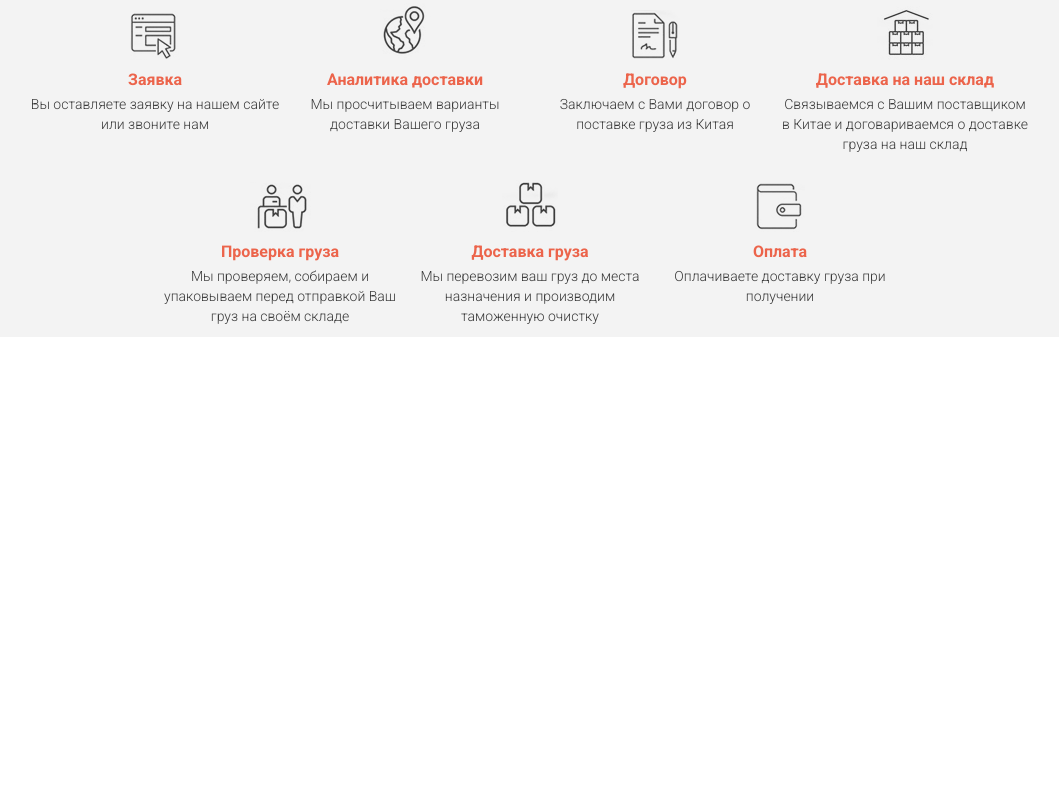
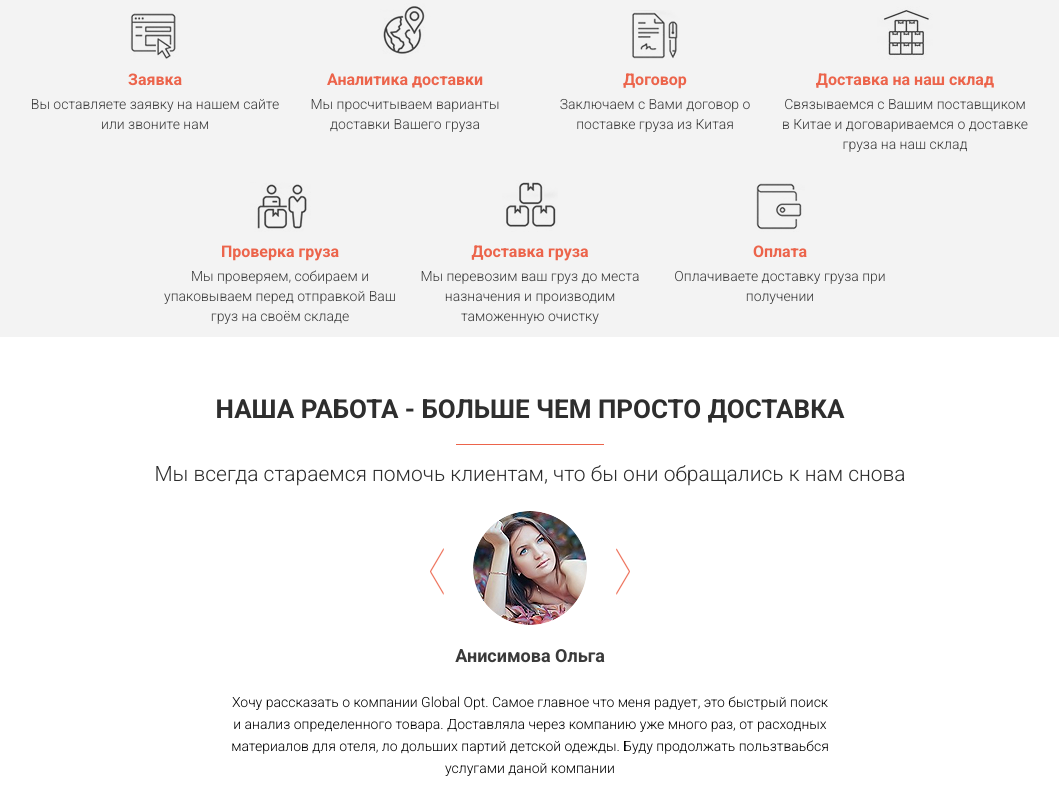
Before and after one commit to PavelMr42/Global_Opt, a plain HTML site: page src/index.html in a window 1280 px wide. Shown: the part 3811-4618 px from the top of the page, without its empty margins (110-1169 px from the left). Before the commit the page ends 4148 px from the top, so only its background shows below. Drawn offline with Linux system fonts and the light colour scheme.

Commit message:
reviews ready

```diff
--- a/src/index.html
+++ b/src/index.html
@@ -335,5 +335,30 @@
         </div>
     </div>
 </section>
+<div class="reviews">
+    <div class="container">
+        <h2 class="title">Наша работа - больше чем просто доставка</h2>
+        <div class="divider"></div>
+        <div class="reviews__text">
+            Мы всегда стараемся помочь клиентам, что бы они обращались к нам снова
+        </div>
+        <div class="reviews__wrapper">
+            <button class="reviews-arrow__left">
+                <img src="icons/clients/left_arrow.png" alt="left">
+            </button>
+            <div class="reviews__slide">
+                   <img src="icons/clients/anisimova_olga.png" alt="anisimova_olga">
+                <h2 class="reviews__subtitle">Анисимова Ольга</h2>
+                <p class="reviews__descr">Хочу рассказать о компании Global Opt. Самое главное что меня радует, это
+                    быстрый поиск и анализ определенного товара. Доставляла через компанию уже много раз, от расходных
+                    материалов для отеля, ло дольших партий детской одежды. Буду продолжать пользтваьбся услугами даной
+                    компании</p>
+            </div>
+            <button class="reviews-arrow__right">
+                <img src="icons/clients/right_arrow.png" alt="right">
+            </button>
+        </div>
+    </div>
+</div>
 </body>
 </html>
--- /dev/null
+++ b/src/sass/blocks/_reviews.scss
@@ -0,0 +1,57 @@
+.reviews {
+  min-height: 470px;
+  &-arrow__left {
+    display: block;
+    position: absolute;
+    top: 23%;
+    transform: translateY(-50%);
+    left: 470px;
+    border: none;
+    background-color: #fff;
+    cursor: pointer;
+  }
+  &-arrow__right {
+    display: block;
+    position: absolute;
+    border: none;
+    background-color: #fff;
+    top: 23%;
+    transform: translateY(-50%);
+    right: 470px;
+    cursor: pointer;
+    overflow: hidden;
+  }
+  &__text {
+    text-align: center;
+    margin-top: 17px;
+    font-size: 21px;
+    font-weight: 300;
+    color: #2e2e2e;
+  }
+  &__wrapper {
+    display: block;
+    position: relative;
+    margin: 25px auto auto;
+  }
+  &__slide {
+    width: 600px;
+    display: flex;
+    flex-direction: column;
+    align-items: center;
+    margin: 0 auto;
+  }
+  &__subtitle {
+    text-align: center;
+    font-size: 18px;
+    margin: 20px;
+    font-weight: 700;
+    color: #3a3a3a;
+  }
+  &__descr {
+    margin-top: 5px;
+    text-align: center;
+    line-height: 22px;
+    font-size: 14px;
+    font-weight: 300;
+  }
+}
--- a/src/sass/style.scss
+++ b/src/sass/style.scss
@@ -12,3 +12,4 @@
 @import "blocks/price";
 @import "blocks/managers";
 @import "blocks/scheme";
+@import "blocks/reviews";
```
Also changed, not shown: dist/index.html (+1 -1 lines), dist/css/style.min.css, src/css/style.min.css, src/sass/style.css, 1 other file. Lines whose indentation alone changed are shown as unchanged.
